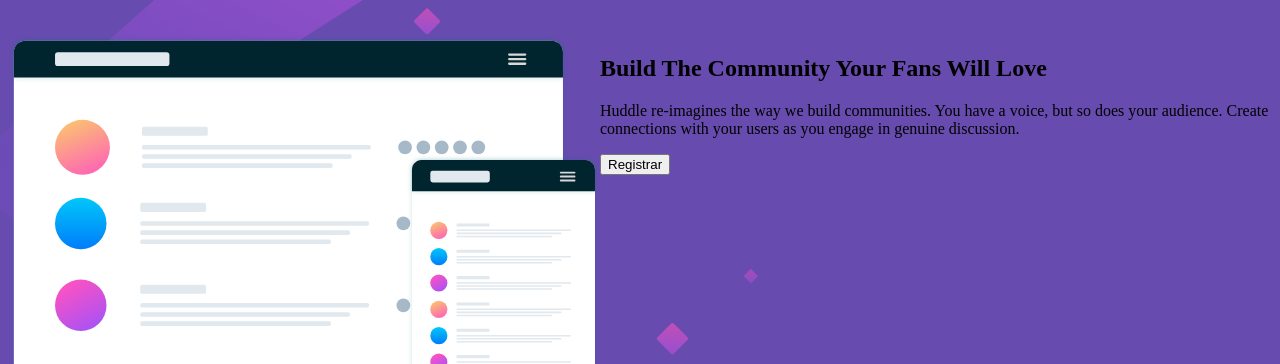
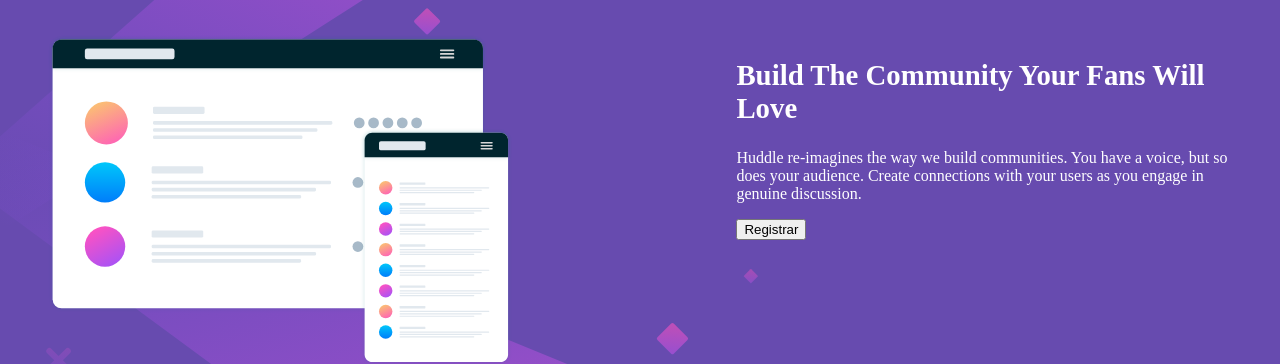
Before and after one commit to vcspc/landing-page-com-introducao-simples, a plain HTML site: page index.html in a window 1280 px wide. Shown: the part 92-456 px from the top of the page. Drawn offline with Linux system fonts and the light colour scheme.

Commit message:
Assunto: Organizando os elementos (style)
Descrição:
- Organização da ilustração na tela
- Organização do texto
- Coloração do texto

```diff
--- a/index.html
+++ b/index.html
@@ -19,8 +19,8 @@
       <img class = "img-ilustracao" src="images/illustration-mockups.svg" />
     </div>
     <div class= "box-mensagem">
-      <h2>Build The Community Your Fans Will Love</h2>
-      <p>Huddle re-imagines the way we build communities. You have a voice, but so does your audience.
+      <h2 class="titulo">Build The Community Your Fans Will Love</h2>
+      <p class="texto">Huddle re-imagines the way we build communities. You have a voice, but so does your audience.
         Create connections with your users as you engage in genuine discussion.</p>
       <button id = "button-registrar">Registrar</button>
     </div>
--- a/style.css
+++ b/style.css
@@ -7,10 +7,32 @@ body {
 
 .box {
     display: flex;
+    flex-direction: row;
     margin-top: 50px;
+    justify-content: space-between;
 
 }
 
+.box-imagem {
+    width: 30%;
+    margin-left: 40px;
+}
+
 .img-ilustracao {
-    width: 37em;
+    width: 29em;
 }
+
+.box-mensagem {
+   width: 40%;
+   margin-right: 30px;
+}
+
+.titulo {
+    font-size: 1.8em;
+    color: white;
+}
+
+.texto {
+    color: white;
+    font-size: 1.0em;
+}
```
